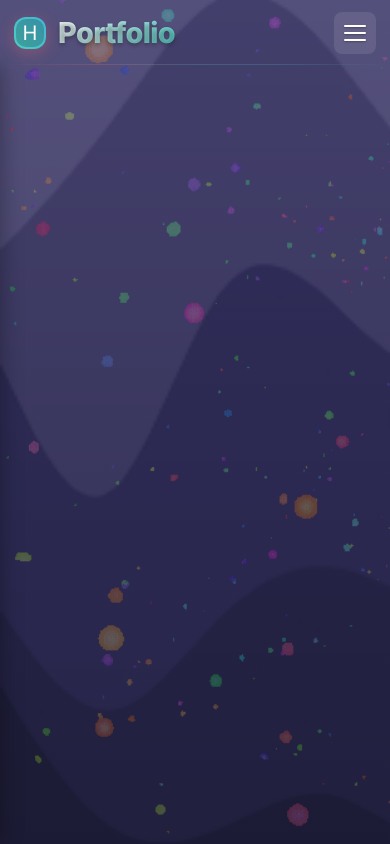
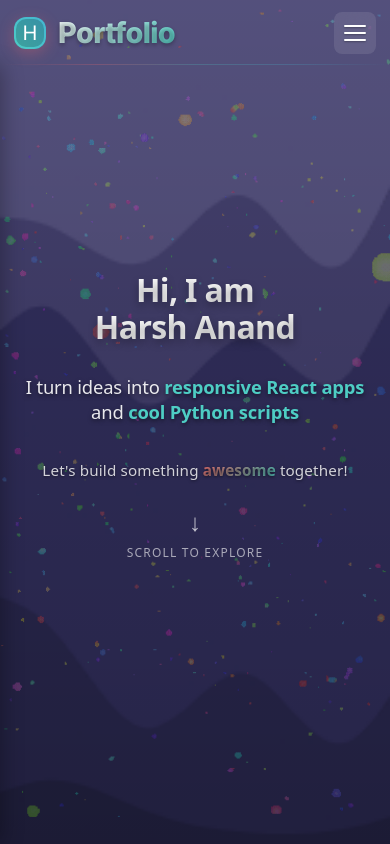
Before and after one commit to harshanandpro/portfolio, a React (Vite) app: page / in a window 390 px wide. Shown: the top 844 px of the page. Built offline with nearby package versions, Linux system fonts and the light colour scheme.

Commit message:
body responsive 1

```diff
--- a/src/Body.css
+++ b/src/Body.css
@@ -1,14 +1,26 @@
+/* ========== GLOBAL OVERFLOW FIX ========== */
+html, body {
+  overflow-x: hidden;
+  max-width: 100%;
+  position: relative;
+}
+
 .body {
   position: relative;
   width: 100%;
+  max-width: 100vw;
   min-height: 100vh;
-  margin-top: 0;
-  padding-top: 0;
+  min-height: 100dvh;
+  margin: 0;
+  padding: 0;
+  overflow-x: hidden;
 }
 
 .body_graphics {
   width: 100%;
+  max-width: 100vw;
   height: 100vh;
+  height: 100dvh;
   position: relative;
   overflow: hidden;
   display: flex;
@@ -25,6 +37,7 @@
   object-fit: cover;
   z-index: 2;
   opacity: 0.4;
+  pointer-events: none;
 }
 
 .body_img {
@@ -35,6 +48,7 @@
   height: 100%;
   object-fit: cover;
   z-index: 1;
+  pointer-events: none;
 }
 
 .body_content {
@@ -43,12 +57,13 @@
   position: relative;
   z-index: 10;
   width: 100%;
-  max-width: 1200px;
-  padding: 0 clamp(0.5rem, 4vw, 2rem);
+  max-width: 100%;
+  padding: 0 2rem;
   text-align: center;
-  margin-top: 2rem;
+  margin: 0 auto;
   align-items: center;
   justify-content: center;
+  box-sizing: border-box;
 }
 
 .body_shield {
@@ -67,38 +82,76 @@
 }
 
 .body_maincontent {
-  font-size: clamp(1.5rem, 8vw, 5.62rem);
+  font-size: 5.62rem;
   font-weight: 600;
   background: linear-gradient(135deg, #ffffff 0%, #f0f0f0 100%);
   -webkit-background-clip: text;
   -webkit-text-fill-color: transparent;
   background-clip: text;
   text-shadow: 0 4px 8px rgba(0, 0, 0, 0.3);
-  margin-bottom: 1rem;
+  margin-bottom: 1.5rem;
   letter-spacing: -0.02em;
   line-height: 1.1;
+  display: flex;
+  flex-direction: column;
+  align-items: center;
+  width: 100%;
+  box-sizing: border-box;
+}
+
+.text-line {
+  display: block;
+  width: 100%;
+}
+
+.main-name {
+  display: block;
+  width: 100%;
 }
 
 .body_2nd {
-  font-size: clamp(0.9rem, 5vw, 3.125rem);
+  font-size: 3.125rem;
   font-weight: 400;
   color: rgba(255, 255, 255, 0.9);
+  width: 100%;
   max-width: 90%;
   text-align: center;
   line-height: 1.3;
-  margin: 1rem auto;
+  margin: 1.5rem auto;
   word-wrap: break-word;
+  word-break: break-word;
   text-shadow: 0 2px 4px rgba(0, 0, 0, 0.5);
   letter-spacing: -0.01em;
+  box-sizing: border-box;
+}
+
+.text-segment {
+  display: inline;
+  word-wrap: break-word;
+}
+
+.highlight {
+  color: rgba(78, 205, 196, 0.95);
+  font-weight: 500;
 }
 
 .body_3rd {
-  font-size: clamp(0.8rem, 3.5vw, 1.875rem);
+  font-size: 1.875rem;
   font-weight: 300;
   color: rgba(255, 255, 255, 0.8);
   margin-top: 2rem;
   text-shadow: 0 1px 3px rgba(0, 0, 0, 0.5);
   letter-spacing: 0.01em;
+  width: 100%;
+  box-sizing: border-box;
+}
+
+.awesome-text {
+  background: linear-gradient(135deg, #FF6B6B, #4ECDC4);
+  -webkit-background-clip: text;
+  -webkit-text-fill-color: transparent;
+  background-clip: text;
+  font-weight: 600;
 }
 
 .separator {
@@ -106,37 +159,55 @@
   bottom: 0;
   left: 0;
   width: 100%;
-  height: clamp(8vh, 10vh, 12vh);
+  height: 10vh;
   z-index: 15;
   pointer-events: none;
+}
+
+.scroll-indicator {
+  display: none;
 }
 
 .break1 {
   display: none;
 }
 
-/* Ultra Small Mobile (280px - 320px) */
-@media (max-width: 320px) {
+/* ========== MOBILE (max-width: 768px) ========== */
+@media (max-width: 768px) {
+  .body {
+    overflow-x: hidden;
+  }
+
+  .body_graphics {
+    overflow: hidden;
+  }
+
   .body_content {
-    padding: 0 clamp(0.5rem, 2vw, 1rem);
-    margin-top: clamp(1rem, 4vh, 2rem);
+    padding: 0 1.25rem;
+    width: 100%;
+    max-width: 100%;
   }
 
   .body_maincontent {
-    font-size: clamp(1.2rem, 10vw, 1.8rem);
-    margin-bottom: clamp(0.5rem, 2vh, 0.8rem);
-    line-height: 1.2;
+    font-size: 2.5rem;
+    margin-bottom: 1rem;
+    line-height: 1.15;
+    word-wrap: break-word;
   }
 
   .body_2nd {
-    font-size: clamp(0.8rem, 6vw, 1.1rem);
-    margin: clamp(0.5rem, 2vh, 0.8rem) auto;
-    max-width: 95%;
+    font-size: 1.4rem;
+    margin: 1rem auto;
+    max-width: 100%;
+    line-height: 1.4;
+    word-wrap: break-word;
+    word-break: break-word;
   }
 
   .body_3rd {
-    font-size: clamp(0.7rem, 4vw, 0.9rem);
-    margin-top: clamp(1rem, 3vh, 1.5rem);
+    font-size: 1.1rem;
+    margin-top: 1.5rem;
+    word-wrap: break-word;
   }
 
   .break1 {
@@ -144,105 +215,117 @@
   }
 
   .separator {
-    height: clamp(6vh, 8vh, 10vh);
+    height: 8vh;
   }
 
-  /* Better readability on tiny screens */
+  /* Show scroll indicator */
+  .scroll-indicator {
+    display: flex;
+    flex-direction: column;
+    align-items: center;
+    margin-top: 2.5rem;
+    animation: bounce 2s infinite;
+  }
+
+  .scroll-arrow {
+    font-size: 1.75rem;
+    color: rgba(255, 255, 255, 0.7);
+    margin-bottom: 0.25rem;
+  }
+
+  .scroll-text {
+    font-size: 0.8rem;
+    color: rgba(255, 255, 255, 0.6);
+    text-transform: uppercase;
+    letter-spacing: 0.1em;
+  }
+}
+
+/* ========== SMALL MOBILE (max-width: 480px) ========== */
+@media (max-width: 480px) {
+  .body_content {
+    padding: 0 1rem;
+  }
+
+  .body_maincontent {
+    font-size: 2rem;
+    margin-bottom: 0.875rem;
+  }
+
+  .body_2nd {
+    font-size: 1.15rem;
+    margin: 0.875rem auto;
+  }
+
+  .body_3rd {
+    font-size: 0.95rem;
+    margin-top: 1.25rem;
+  }
+
+  .scroll-indicator {
+    margin-top: 2rem;
+  }
+
+  .scroll-arrow {
+    font-size: 1.5rem;
+  }
+
+  .scroll-text {
+    font-size: 0.75rem;
+  }
+}
+
+/* ========== VERY SMALL MOBILE (max-width: 375px) ========== */
+@media (max-width: 375px) {
+  .body_content {
+    padding: 0 0.875rem;
+  }
+
+  .body_maincontent {
+    font-size: 1.75rem;
+  }
+
+  .body_2nd {
+    font-size: 1rem;
+  }
+
+  .body_3rd {
+    font-size: 0.875rem;
+  }
+
   .body_gif {
-    opacity: 0.25;
+    opacity: 0.3;
   }
 
   .body_shield {
     background: linear-gradient(
-      rgba(0, 0, 0, 0.2) 0%,
-      rgba(0, 0, 0, 0.3) 50%,
-      rgba(0, 0, 0, 0.4) 100%
+      rgba(0, 0, 0, 0.15) 0%,
+      rgba(0, 0, 0, 0.25) 50%,
+      rgba(0, 0, 0, 0.35) 100%
     );
   }
 }
 
-/* Small Mobile (321px - 480px) */
-@media (min-width: 321px) and (max-width: 480px) {
+/* ========== TABLET (769px - 1024px) ========== */
+@media (min-width: 769px) and (max-width: 1024px) {
   .body_content {
-    padding: 0 clamp(0.8rem, 3vw, 1.2rem);
-    margin-top: clamp(1.2rem, 4vh, 2rem);
+    padding: 0 2rem;
   }
 
   .body_maincontent {
-    font-size: clamp(1.8rem, 9vw, 2.5rem);
-    margin-bottom: clamp(0.6rem, 2vh, 1rem);
+    font-size: 4.2rem;
+    margin-bottom: 1.5rem;
   }
 
   .body_2nd {
-    font-size: clamp(1.1rem, 5.5vw, 1.5rem);
-    margin: clamp(0.6rem, 2vh, 1rem) auto;
+    font-size: 2.2rem;
+    margin: 1.5rem auto;
+    max-width: 85%;
   }
 
   .body_3rd {
-    font-size: clamp(0.9rem, 4vw, 1.1rem);
-    margin-top: clamp(1.2rem, 3vh, 1.8rem);
-  }
-
-  .break1 {
-    display: inline;
-  }
-
-  .separator {
-    height: clamp(8vh, 10vh, 12vh);
-  }
-}
-
-/* Medium Mobile (481px - 768px) */
-@media (min-width: 481px) and (max-width: 768px) {
-  .body_content {
-    padding: 0 clamp(1rem, 3vw, 1.5rem);
-    margin-top: clamp(1.5rem, 4vh, 2rem);
-  }
-
-  .body_maincontent {
-    font-size: clamp(2.2rem, 8vw, 3.5rem);
-    margin-bottom: clamp(0.8rem, 2vh, 1rem);
-  }
-
-  .body_2nd {
-    font-size: clamp(1.3rem, 5vw, 2rem);
-    margin: clamp(0.8rem, 2vh, 1rem) auto;
-  }
-
-  .body_3rd {
-    font-size: clamp(1rem, 3.5vw, 1.3rem);
-    margin-top: clamp(1.5rem, 3vh, 2rem);
-  }
-
-  .break1 {
-    display: inline;
-  }
-
-  .separator {
-    height: clamp(10vh, 12vh, 15vh);
-  }
-}
-
-/* Tablet Portrait (769px - 1024px) */
-@media (min-width: 769px) and (max-width: 1024px) {
-  .body_content {
-    padding: 0 clamp(1.5rem, 3vw, 2rem);
-    margin-top: clamp(1.8rem, 4vh, 2.5rem);
-  }
-
-  .body_maincontent {
-    font-size: clamp(3rem, 7vw, 4.5rem);
-    margin-bottom: clamp(0.8rem, 2vh, 1.2rem);
-  }
-
-  .body_2nd {
-    font-size: clamp(1.6rem, 4.5vw, 2.5rem);
-    margin: clamp(0.8rem, 2vh, 1.2rem) auto;
-  }
-
-  .body_3rd {
-    font-size: clamp(1.2rem, 3vw, 1.6rem);
-    margin-top: clamp(1.8rem, 3vh, 2.2rem);
+    font-size: 1.5rem;
+    margin-top: 2rem;
   }
 
   .break1 {
@@ -250,33 +333,34 @@
   }
 }
 
-/* Tablet Landscape & Small Desktop (1025px - 1366px) */
+/* ========== SMALL DESKTOP (1025px - 1366px) ========== */
 @media (min-width: 1025px) and (max-width: 1366px) {
-  .body_content {
-    margin-top: clamp(2rem, 4vh, 2.5rem);
-  }
-
   .body_maincontent {
-    font-size: clamp(4rem, 6vw, 5.2rem);
+    font-size: 4.8rem;
   }
 
   .body_2nd {
-    font-size: clamp(2.2rem, 4vw, 2.8rem);
+    font-size: 2.6rem;
+    max-width: 85%;
   }
 
   .body_3rd {
-    font-size: clamp(1.4rem, 2.5vw, 1.7rem);
+    font-size: 1.7rem;
+  }
+
+  .break1 {
+    display: inline;
   }
 }
 
-/* Your original breakpoint preserved */
+/* ========== BREAKPOINT 1387px ========== */
 @media (max-width: 1387px) {
   .break1 {
     display: inline;
   }
 }
 
-/* Large Desktop (1367px+) - Your original design */
+/* ========== LARGE DESKTOP (1367px+) ========== */
 @media (min-width: 1367px) {
   .body_maincontent {
     font-size: 5.62rem;
@@ -295,87 +379,103 @@
   }
 }
 
-/* Landscape Mobile Orientation */
+/* ========== LANDSCAPE MOBILE ========== */
 @media (max-width: 768px) and (orientation: landscape) {
-  .body_graphics {
-    height: 100vh;
-  }
-
   .body_content {
-    margin-top: clamp(0.8rem, 3vh, 1.5rem);
-    padding: 0 clamp(1rem, 4vw, 2rem);
+    padding: 0 1.5rem;
   }
 
   .body_maincontent {
-    font-size: clamp(1.8rem, 6vh, 2.8rem);
-    margin-bottom: clamp(0.5rem, 2vh, 0.8rem);
+    font-size: 2.2rem;
+    margin-bottom: 0.6rem;
   }
 
   .body_2nd {
-    font-size: clamp(1.1rem, 4vh, 1.6rem);
-    margin: clamp(0.5rem, 2vh, 0.8rem) auto;
+    font-size: 1.2rem;
+    margin: 0.6rem auto;
   }
 
   .body_3rd {
-    font-size: clamp(0.9rem, 3vh, 1.2rem);
-    margin-top: clamp(0.8rem, 3vh, 1.2rem);
+    font-size: 0.95rem;
+    margin-top: 1rem;
   }
 
-  .separator {
-    height: clamp(6vh, 8vh, 10vh);
-  }
-
-  .break1 {
-    display: inline;
+  .scroll-indicator {
+    display: none;
   }
 }
 
-/* Ultra Wide Screens (1920px+) */
+/* ========== ULTRA WIDE (1920px+) ========== */
 @media (min-width: 1920px) {
   .body_content {
     max-width: 1400px;
   }
-}
-
-/* Very Short Screens */
-@media (max-height: 500px) {
-  .body_content {
-    margin-top: clamp(0.5rem, 2vh, 1rem);
-  }
 
   .body_maincontent {
-    margin-bottom: clamp(0.3rem, 1vh, 0.6rem);
+    font-size: 6rem;
   }
 
   .body_2nd {
-    margin: clamp(0.3rem, 1vh, 0.6rem) auto;
+    font-size: 3.5rem;
   }
 
   .body_3rd {
-    margin-top: clamp(0.8rem, 2vh, 1.2rem);
-  }
-
-  .separator {
-    height: clamp(4vh, 6vh, 8vh);
+    font-size: 2rem;
   }
 }
 
-/* High DPI Displays */
-@media (-webkit-min-device-pixel-ratio: 2), (min-resolution: 192dpi) {
-  .body_gif,
-  .body_img {
-    image-rendering: -webkit-optimize-contrast;
+/* ========== SHORT SCREENS ========== */
+@media (max-width: 768px) and (max-height: 700px) {
+  .body_maincontent {
+    font-size: 2rem;
+    margin-bottom: 0.75rem;
+  }
+
+  .body_2nd {
+    font-size: 1.1rem;
+    margin: 0.75rem auto;
+  }
+
+  .body_3rd {
+    font-size: 0.9rem;
+    margin-top: 1rem;
+  }
+
+  .scroll-indicator {
+    margin-top: 1.5rem;
   }
 }
 
-/* Accessibility - Reduced Motion */
-@media (prefers-reduced-motion: reduce) {
-  .body_gif {
-    animation-play-state: paused;
+/* ========== ANIMATIONS ========== */
+@keyframes bounce {
+  0%, 20%, 50%, 80%, 100% {
+    transform: translateY(0);
+  }
+  40% {
+    transform: translateY(-10px);
+  }
+  60% {
+    transform: translateY(-5px);
   }
 }
 
-/* High Contrast Mode */
+/* ========== ACCESSIBILITY ========== */
+@media (prefers-reduced-motion: reduce) {
+  .body_gif {
+    animation: none;
+  }
+
+  .scroll-indicator {
+    animation: none;
+  }
+
+  * {
+    animation-duration: 0.01ms !important;
+    animation-iteration-count: 1 !important;
+    transition-duration: 0.01ms !important;
+  }
+}
+
 @media (prefers-contrast: high) {
   .body_shield {
     background: linear-gradient(
@@ -388,6 +488,10 @@
   .body_maincontent,
   .body_2nd,
   .body_3rd {
-    text-shadow: 2px 2px 4px rgba(0, 0, 0, 0.8);
+    text-shadow: 2px 2px 6px rgba(0, 0, 0, 0.9);
+  }
+
+  .body_gif {
+    opacity: 0.2;
   }
 }
--- a/src/Bodycontent.jsx
+++ b/src/Bodycontent.jsx
@@ -44,10 +44,12 @@ const Body = ({id}) => {
           </div>
 
           {/* Scroll indicator for mobile */}
-          <div className="scroll-indicator">
-            <div className="scroll-arrow">↓</div>
-            <span className="scroll-text">Scroll to explore</span>
-          </div>
+          {windowDimensions.width <= 768 && (
+            <div className="scroll-indicator">
+              <div className="scroll-arrow">↓</div>
+              <span className="scroll-text">Scroll to explore</span>
+            </div>
+          )}
         </div>
 
         <div className="body_shield"></div>
```
